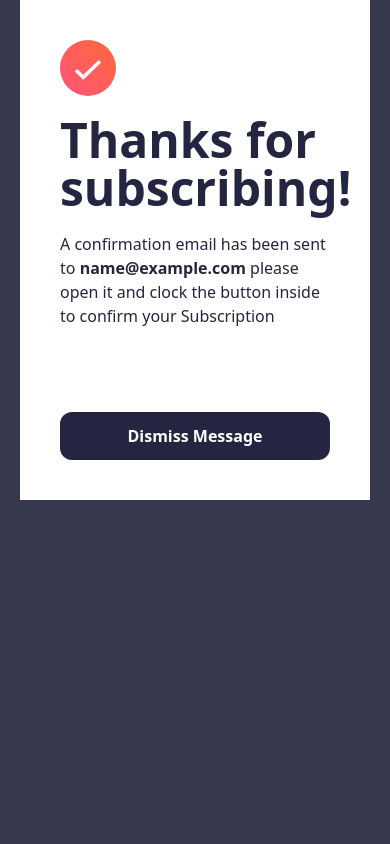
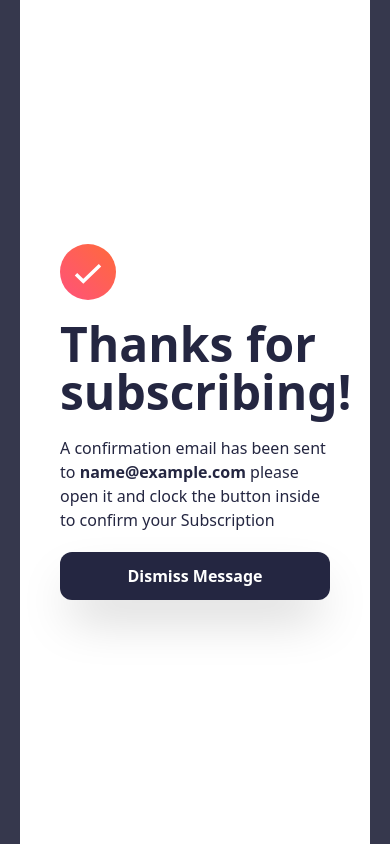
Before and after one commit to Abdulaf/Newsletter-form, a website: page index.html in a window 390 px wide. Both pictures are taken after typing "name@example.com" into the empty fields and a click on the button "Subscribe to monthly newsletter". Drawn offline with Linux system fonts and the light colour scheme.

Commit message:
Fixed bugs

```diff
--- a/index.html
+++ b/index.html
@@ -94,7 +94,7 @@
     <!---------------------------------------------Success active page ---------------------------------------->
     <!-- Success card container -->
     <div
-      class="success-card p-10 bg-white flex flex-col items-start justify-center mx-auto max-w-[350px] gap-5 md:my-28 md:rounded-xl hidden"
+      class="success-card h-screen md:h-auto p-10 bg-white flex flex-col items-start justify-center mx-auto max-w-[350px] gap-5 md:my-28 md:rounded-xl hidden"
     >
       <!-- Success icon -->
       <img
@@ -112,7 +112,7 @@
       </p>
       <!-- Submit button -->
       <button
-        class="bg-darkblue w-full hover:bg-gradient-to-l from-linear2 to-linear1 font-bold text-white py-3 rounded-xl dismiss-btn mt-16 md:mt-0"
+        class="bg-darkblue w-full hover:bg-gradient-to-l from-linear2 to-linear1 font-bold text-white py-3 rounded-xl dismiss-btn md:mt-0 shadow-2xl"
         type="submit"
       >
         Dismiss Message
```
Also changed, not shown: css/style.css.
